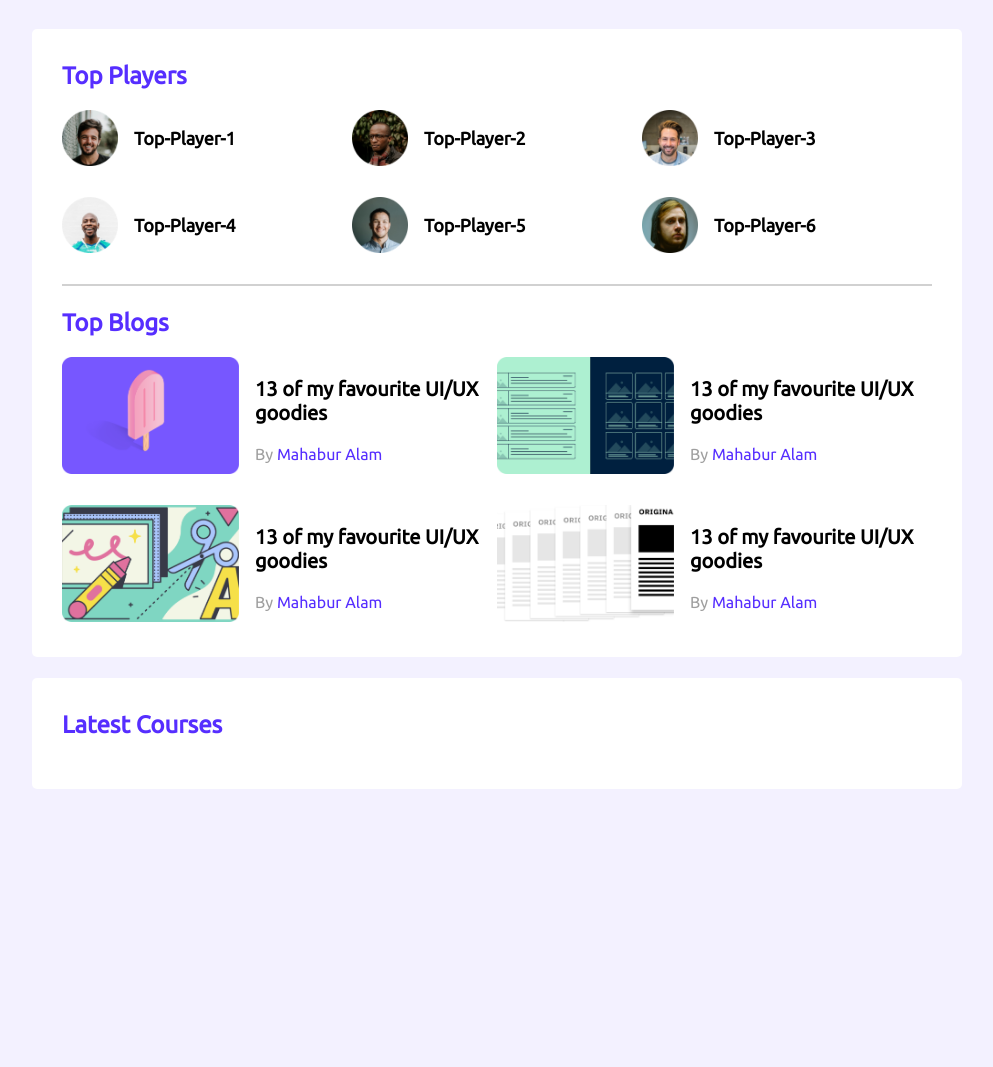
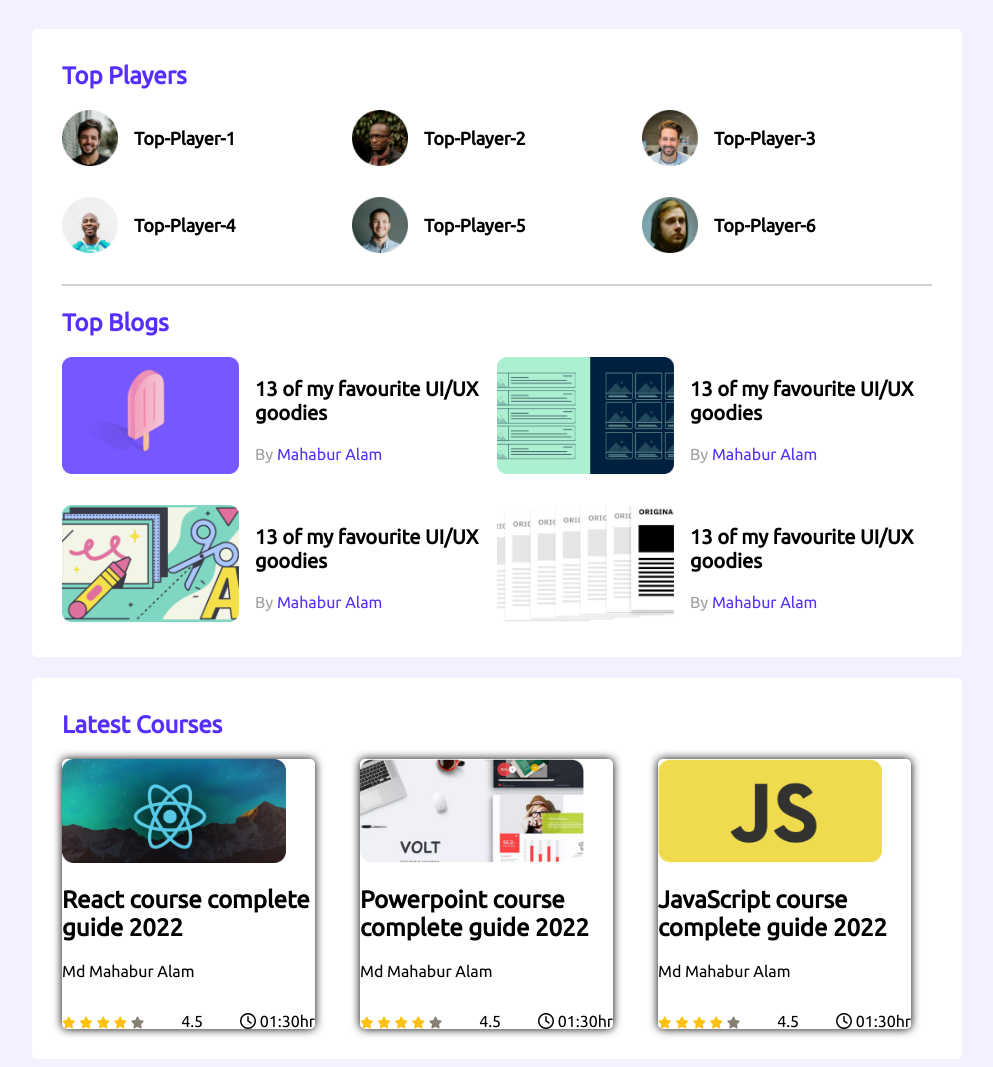
Before and after one commit to Mahaburalam/leader-board-css3-project-programmingHero-, a plain HTML site: page index.html in a window 1280 px wide. Shown: the whole page, without its empty margins (143-1136 px from the left). Before the commit the page ends 800 px from the top, so only its background shows below. Drawn offline with Linux system fonts and the light colour scheme; a web font is replaced by a local one.

Commit message:
Fully Done

```diff
--- /dev/null
+++ b/css/responsive.css
@@ -0,0 +1,22 @@
+@media only screen and (max-width: 688px){
+	.container{
+		width: 100%;
+	}
+	.players, .blogs, .courses{
+		grid-template-columns: repeat(1, 1fr);
+	}
+	.player, .blog, .course{
+		flex-direction: column;
+	}
+}
+@media only screen and (min-width: 689px) and (max-width: 992px){
+	.container{
+		width: 100%;
+	}
+	.players, .blogs, .courses{
+		grid-template-columns: repeat(2, 1fr);
+	}
+	.player, .blog, .course{
+		flex-direction: column;
+	}
+}
--- a/css/style.css
+++ b/css/style.css
@@ -78,3 +78,34 @@ hr{
 	font-size: 16px;
 	color: #562EFF;
 }
+/*course part*/
+.courses{
+	display: grid;
+	grid-template-columns: repeat(3, 1fr);
+	grid-column-gap: 24px;
+}
+.course{
+	/*border: 1px solid;*/
+	border-radius: 5px;
+	width: 253px;
+	height: 270px;
+	box-shadow: 0 0 10px;
+}
+.course .course-banner img{
+	width: 224px;
+	height: 104px;
+}
+.course-info{
+	display: flex;
+	align-items: center;
+	justify-content: space-between;
+}
+.fa-star{
+	font-size: 12px;
+}
+.fa-star.filed{
+	color: #FFC014;
+}
+.fa-star.empty{
+	color: #858072;
+}
--- a/index.html
+++ b/index.html
@@ -4,7 +4,11 @@
 		<meta charset="utf-8">
 		<meta name="viewport" content="width=device-width, initial-scale=1">
 		<title>assignment-2 practice</title>
+		<!-- fortawesome -->
+		<script src="https://kit.fontawesome.com/3d203d2f72.js" crossorigin="anonymous"></script>
 		<link rel="stylesheet" type="text/css" href="./css/style.css">
+		<link rel="stylesheet" type="text/css" href="./css/responsive.css">
+
 	</head>
 	<body>
 		<!-- Header part start -->
@@ -98,13 +102,84 @@
 					</div>
 				</div>
 				<!-- top blog part -->
-				<div class="top-blog">
-
-				</div>
 			</section>
 			<!-- latest courses -->
 			<section class="container">
 				<h2 class="section-title">Latest Courses</h2>
+				<div class="courses">
+					<article class="course">
+						<div class="course-banner">
+							<img src="images/courses/course-1.png">
+
+						</div>
+						<div class="course-details">
+							<h2 class="course-title">React course complete guide 2022</h2>
+							<p class="course-author">Md Mahabur Alam</p>
+						</div>
+						<div class="course-info">
+							<div>
+								<i class="fas fa-star filed"></i>
+								<i class="fas fa-star filed"></i>
+								<i class="fas fa-star filed"></i>
+								<i class="fas fa-star filed"></i>
+								<i class="fas fa-star empty"></i>
+							</div>
+							<p>4.5</p>
+							<div class="course-duration">
+								<i class="far fa-clock"></i>
+								01:30hr
+							</div>
+						</div>
+					</article>
+					<article class="course">
+						<div class="course-banner">
+							<img src="images/courses/course-2.png">
+
+						</div>
+						<div class="course-details">
+							<h2 class="course-title">Powerpoint course complete guide 2022</h2>
+							<p class="course-author">Md Mahabur Alam</p>
+						</div>
+						<div class="course-info">
+							<div>
+								<i class="fas fa-star filed"></i>
+								<i class="fas fa-star filed"></i>
+								<i class="fas fa-star filed"></i>
+								<i class="fas fa-star filed"></i>
+								<i class="fas fa-star empty"></i>
+							</div>
+							<p>4.5</p>
+							<div class="course-duration">
+								<i class="far fa-clock"></i>
+								01:30hr
+							</div>
+						</div>
+					</article>
+					<article class="course">
+						<div class="course-banner">
+							<img src="images/courses/course-3.png">
+
+						</div>
+						<div class="course-details">
+							<h2 class="course-title">JavaScript course complete guide 2022</h2>
+							<p class="course-author">Md Mahabur Alam</p>
+						</div>
+						<div class="course-info">
+							<div>
+								<i class="fas fa-star filed"></i>
+								<i class="fas fa-star filed"></i>
+								<i class="fas fa-star filed"></i>
+								<i class="fas fa-star filed"></i>
+								<i class="fas fa-star empty"></i>
+							</div>
+							<p>4.5</p>
+							<div class="course-duration">
+								<i class="far fa-clock"></i>
+								01:30hr
+							</div>
+						</div>
+					</article>
+				</div>
 
 			</section>
 		</main>
```
